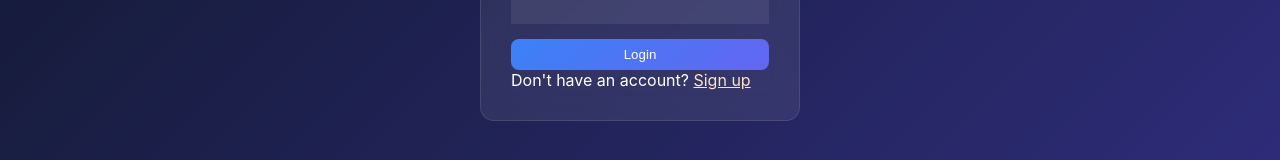
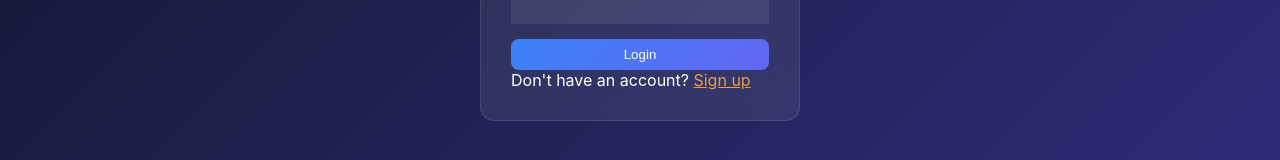
Before and after one commit to midknightcipher/task-management-app-todo-list, a React (Create React App) app in the folder frontend/: page /login in a window 1280 px wide. Shown: the part 487-647 px from the top of the page. Built offline with nearby package versions, Linux system fonts and the light colour scheme; no server answers.

Commit message:
signup colour

```diff
--- a/frontend/src/components/styles/Auth.css
+++ b/frontend/src/components/styles/Auth.css
@@ -34,5 +34,5 @@
 }
 
 a{
-  color: bisque;
+  color: rgb(230, 159, 72);
 }
```
